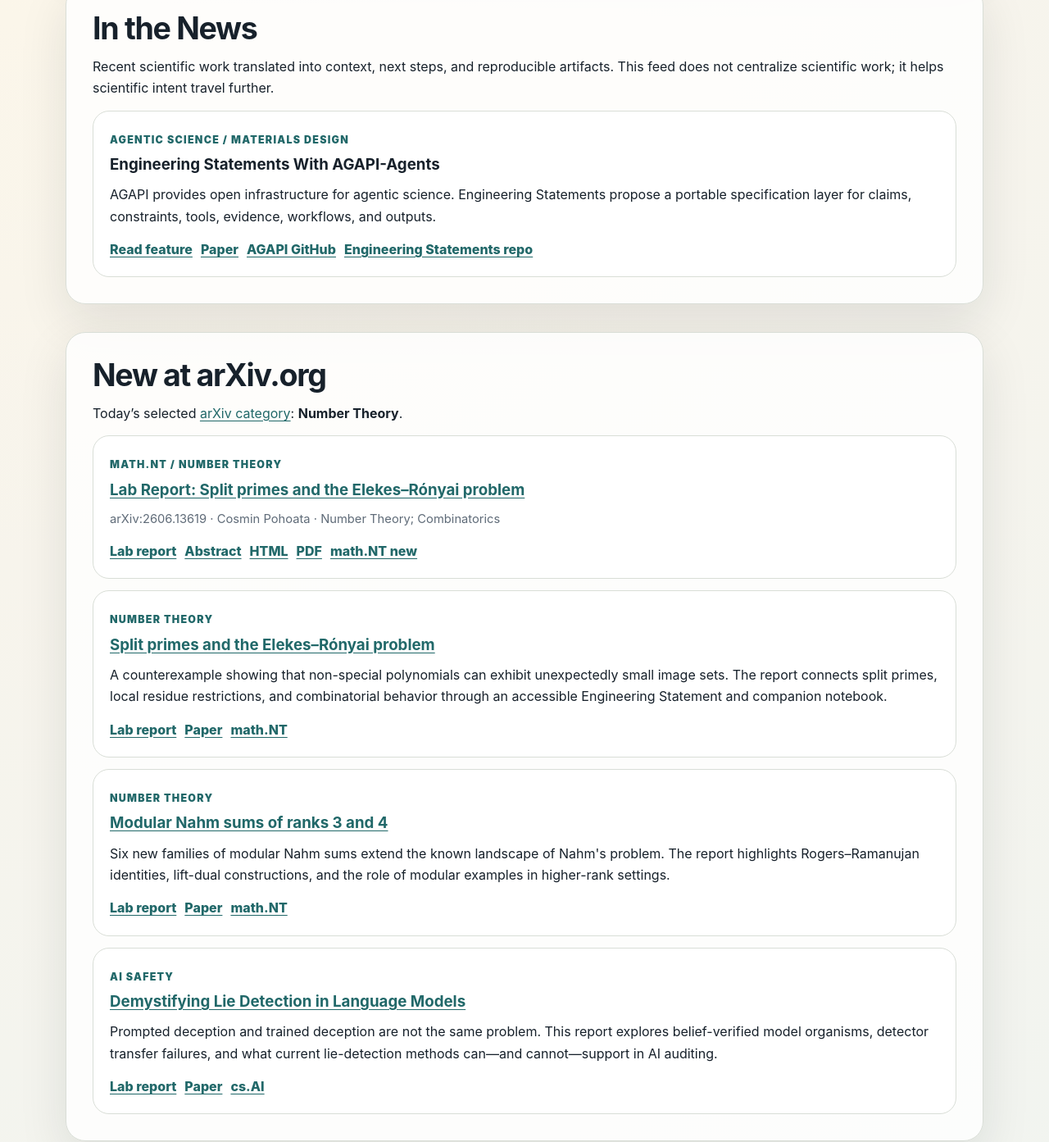
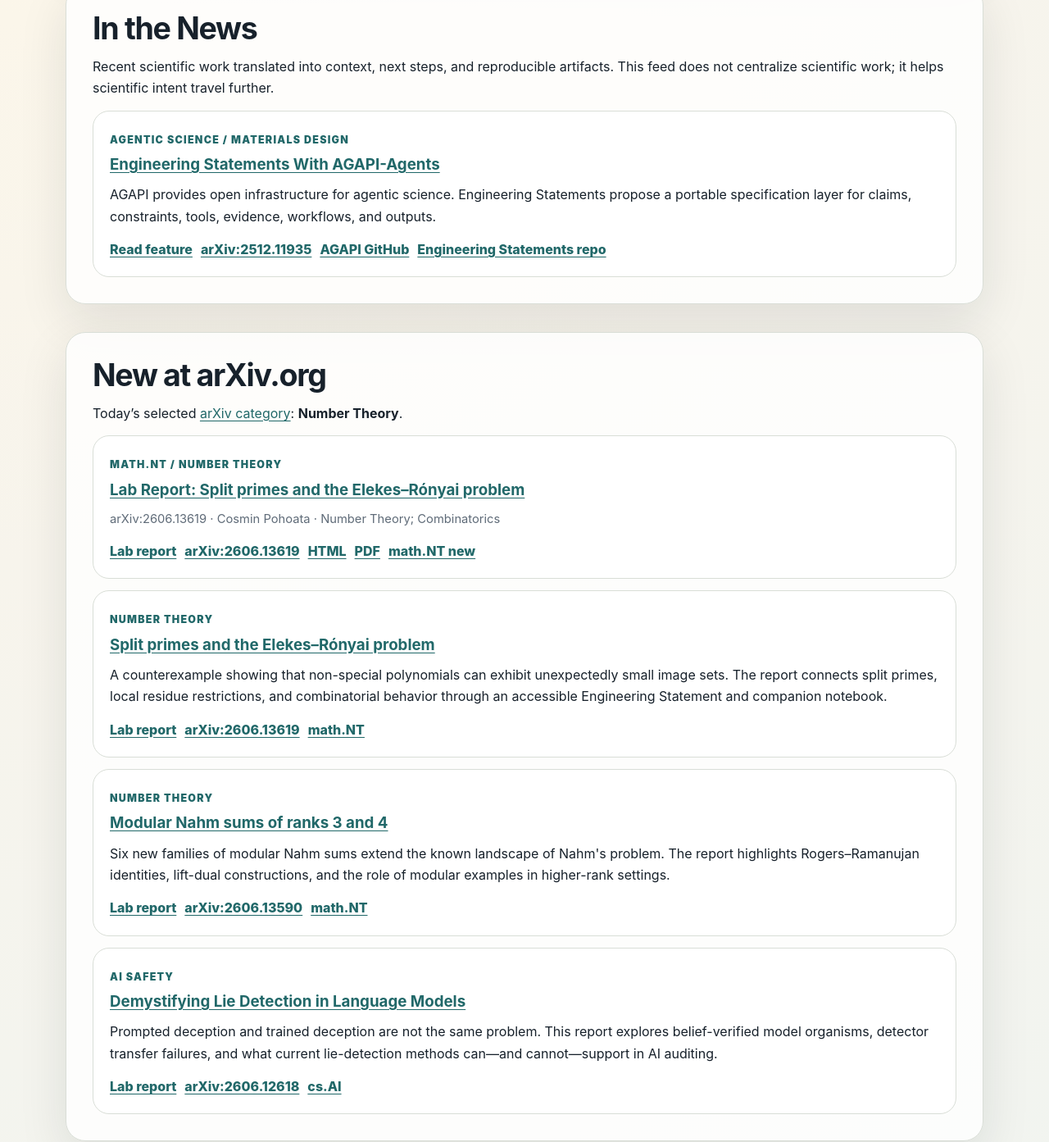
Before and after one commit to thinkthoughts/climate-reality-app, a plain HTML site: page site/index.html in a window 1280 px wide. Shown: the part 638-2031 px from the top of the page at 82% size. Drawn offline with Linux system fonts and the light colour scheme.

Commit message:
Update index.html

```diff
--- a/site/index.html
+++ b/site/index.html
@@ -107,14 +107,14 @@
     <div class="feed">
       <article>
         <span class="tag">Agentic science / Materials design</span>
-        <h3>Engineering Statements With AGAPI-Agents</h3>
+        <h3><a href="/statements/">Engineering Statements With AGAPI-Agents</a></h3>
         <p>
           AGAPI provides open infrastructure for agentic science. Engineering Statements propose a
           portable specification layer for claims, constraints, tools, evidence, workflows, and outputs.
         </p>
         <div class="links">
           <a href="/statements/">Read feature</a>
-          <a href="https://arxiv.org/abs/2512.11935">Paper</a>
+          <a href="https://arxiv.org/abs/2512.11935">arXiv:2512.11935</a>
           <a href="https://github.com/atomgptlab/agapi">AGAPI GitHub</a>
           <a href="https://github.com/thinkthoughts/engineering-statements">Engineering Statements repo</a>
         </div>
@@ -144,7 +144,7 @@
 
   <div class="links">
     <a href="https://labreports.app/2606-13619">Lab report</a>
-    <a href="https://arxiv.org/abs/2606.13619">Abstract</a>
+    <a href="https://arxiv.org/abs/2606.13619">arXiv:2606.13619</a>
     <a href="https://arxiv.org/html/2606.13619v1">HTML</a>
     <a href="https://arxiv.org/pdf/2606.13619">PDF</a>
     <a href="https://arxiv.org/list/math.NT/new">math.NT new</a>
@@ -166,7 +166,7 @@
 
   <div class="links">
     <a href="https://labreports.app/2606-13619">Lab report</a>
-    <a href="https://arxiv.org/abs/2606.13619">Paper</a>
+    <a href="https://arxiv.org/abs/2606.13619">arXiv:2606.13619</a>
     <a href="https://arxiv.org/list/math.NT/new">math.NT</a>
   </div>
 </article>
@@ -187,7 +187,7 @@
 
   <div class="links">
     <a href="https://labreports.app/2606-13590">Lab report</a>
-    <a href="https://arxiv.org/abs/2606.13590">Paper</a>
+    <a href="https://arxiv.org/abs/2606.13590">arXiv:2606.13590</a>
     <a href="https://arxiv.org/list/math.NT/new">math.NT</a>
   </div>
 </article>
@@ -208,7 +208,7 @@
 
   <div class="links">
     <a href="https://labreports.app/2606-12618">Lab report</a>
-    <a href="https://arxiv.org/abs/2606.12618">Paper</a>
+    <a href="https://arxiv.org/abs/2606.12618">arXiv:2606.12618</a>
     <a href="https://arxiv.org/list/cs.AI/recent">cs.AI</a>
   </div>
 </article>
```
